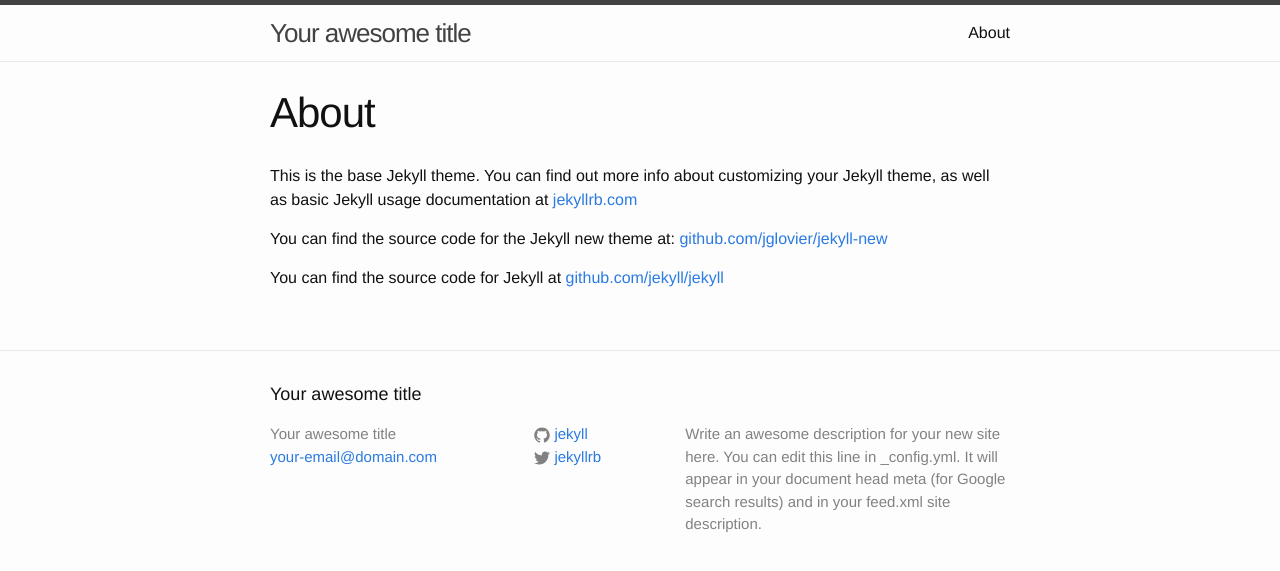
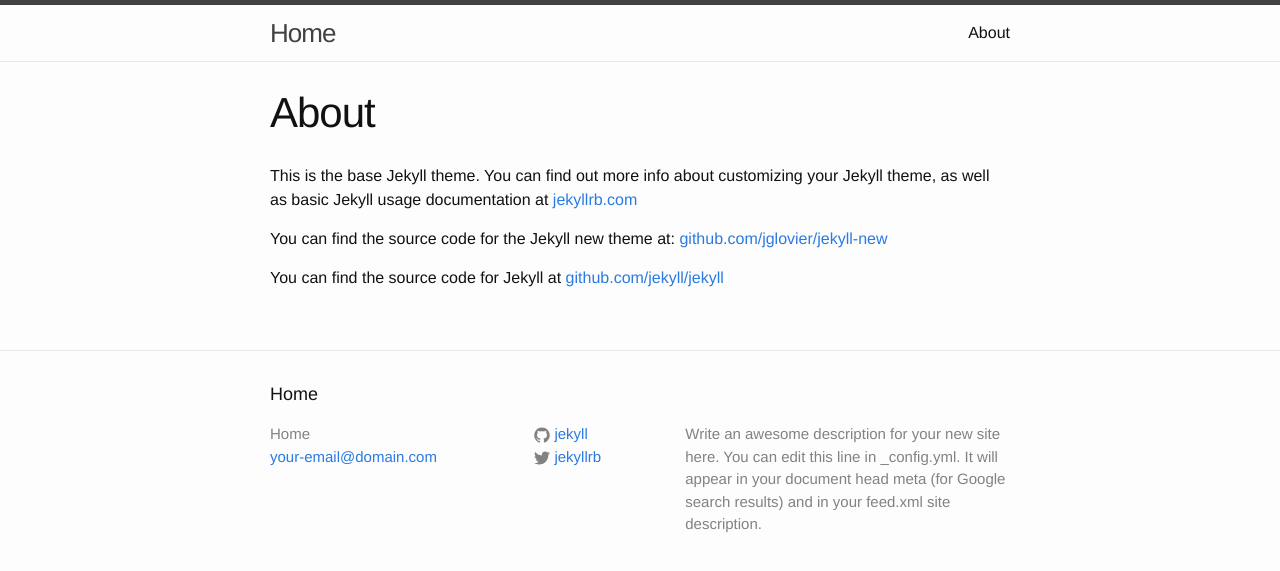
Before and after one commit to kklim25/kklim25.github.com, a Jekyll site: the page built from about.md, in a window 1280 px wide. Shown: the top 571 px of the page. Built offline with Jekyll 4.4.1, drawn with Linux system fonts in a browser that asks for light colours.

Commit message:
Update _config.yml

```diff
--- a/_config.yml
+++ b/_config.yml
@@ -1,5 +1,5 @@
 # Site settings
-title: Your awesome title
+title: Home
 email: your-email@domain.com
 description: > # this means to ignore newlines until "baseurl:"
   Write an awesome description for your new site here. You can edit this
```
